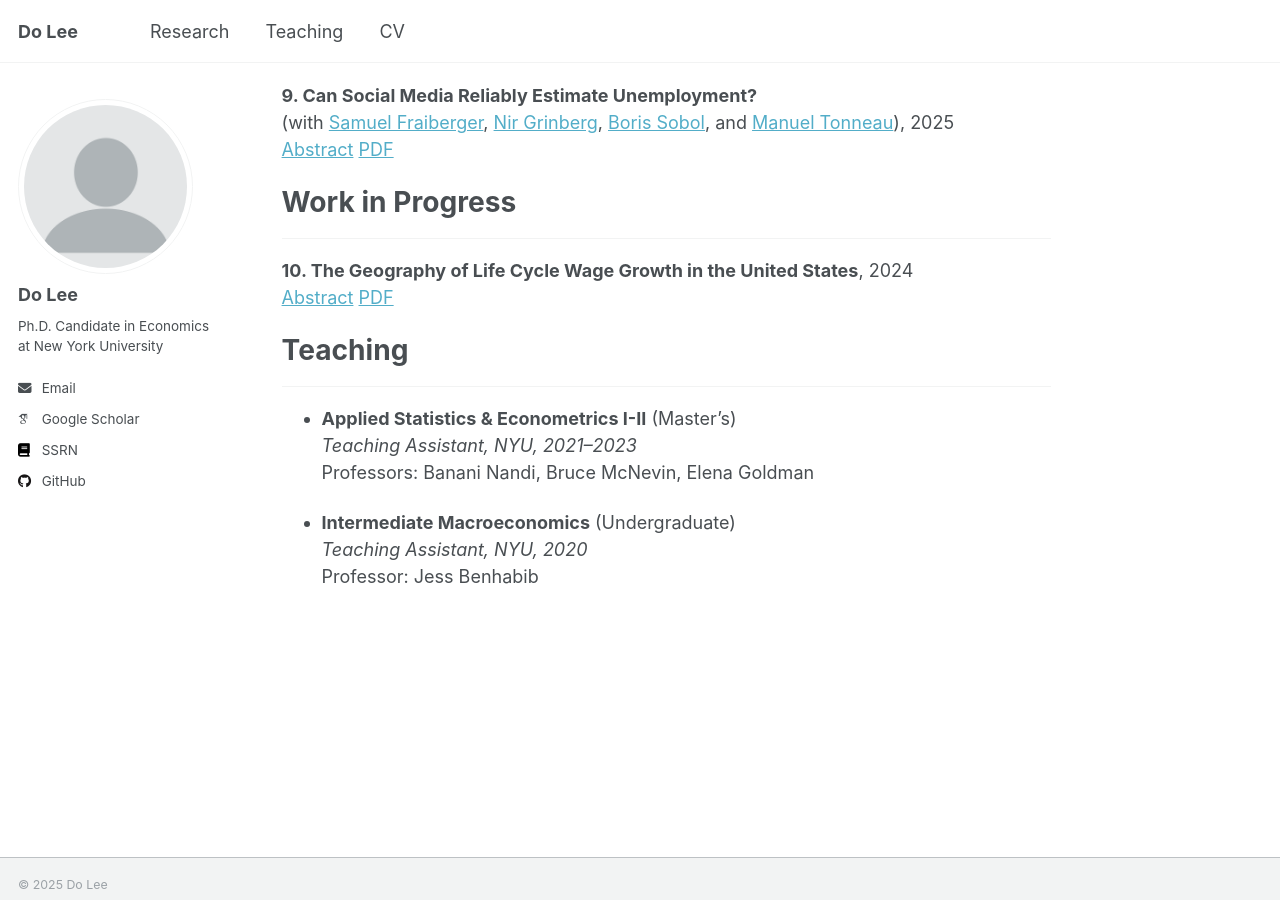
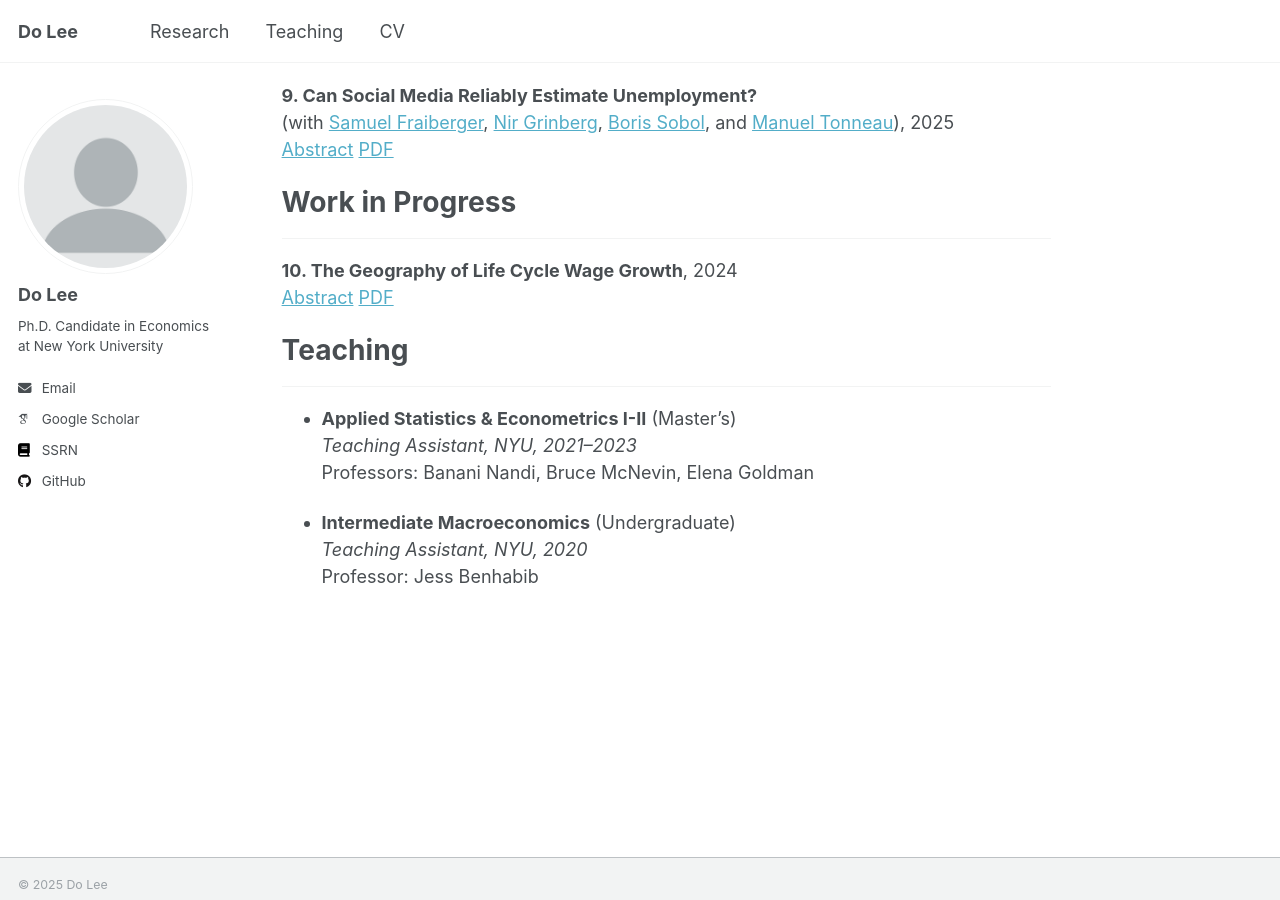
Before and after one commit to doqlee/doqlee.github.io, a Jekyll site: the page built from _pages/main.md, in a window 1280 px wide and 900 px high, scrolled down 1660 px. Built offline with Jekyll 4.4.1, drawn with Linux system fonts in a browser that asks for light colours; some web fonts are replaced.

Commit message:
Update main.md

```diff
--- a/_pages/main.md
+++ b/_pages/main.md
@@ -134,7 +134,7 @@ Work in Progress
 =========
 ---
 
-**10. The Geography of Life Cycle Wage Growth in the United States**, 2024 \
+**10. The Geography of Life Cycle Wage Growth**, 2024 \
 <a href="#/" onclick="visib('GLC2024')">Abstract</a> [PDF](../files/LifeCycle.pdf)
 <div id="GLC2024" style="display: none; text-align: justify; line-height: 1.2" >
 This paper uses representative large-sample household surveys to document that life cycle wage growth varies substantially across areas within the United States. Wages grow more over the life cycle in richer Combined Statistical Areas (CSA) with higher income per capita. For example, after 20 years of experience, the average worker's wage is about 90.2% higher in Washington, DC, the richest area in the sample, but only by 66.1% in
```
